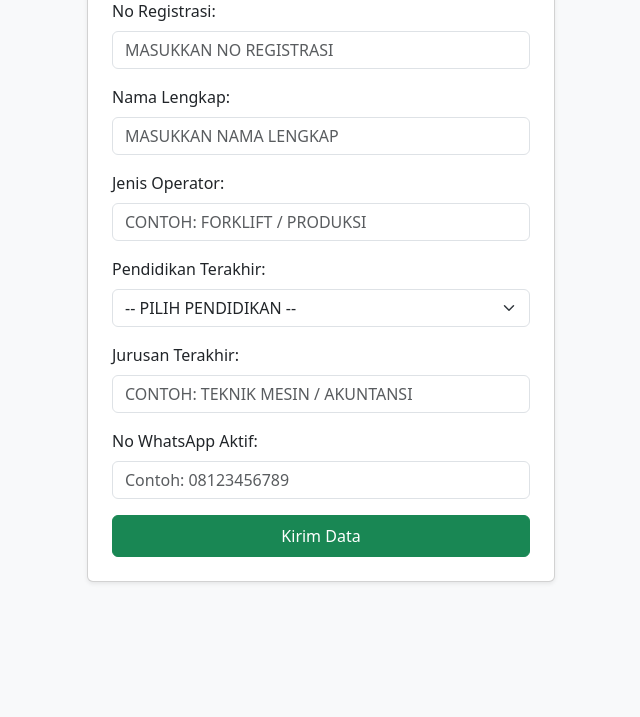
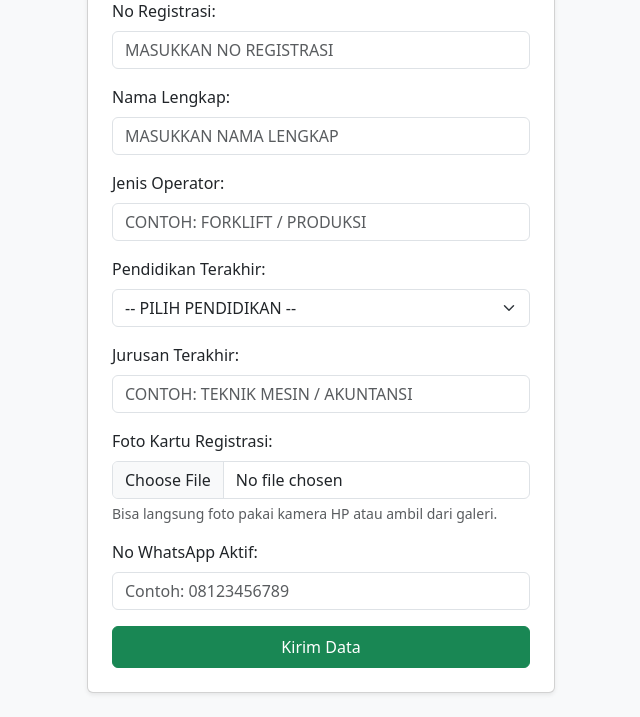
Before and after one commit to urusaitomodachi-design/sistem-rekrutment, a Flask app: template templates/form.html in a window 1280 px wide. Shown: the part 179-896 px from the top of the page, without its empty margins (319-959 px from the left). Before the commit the page ends 762 px from the top, so only its background shows below. Run offline with Flask 3, Linux system fonts and the light colour scheme; the template is opened without the code that fills it, so the values that code supplies are empty; some libraries are stand-ins or nearby versions.

Commit message:
Update form.html

```diff
--- a/templates/form.html
+++ b/templates/form.html
@@ -15,7 +15,7 @@
                 Departemen: <b>{{ session_info[2] }}</b>
             </div>
 
-            <form method="POST">
+            <form method="POST" enctype="multipart/form-data">
                 <div class="mb-3">
                     <label class="form-label">No Registrasi:</label>
                     <input type="text" name="reg_no" class="form-control text-uppercase" placeholder="Masukkan No Registrasi" required>
@@ -51,6 +51,11 @@
                     <input type="text" name="major" class="form-control text-uppercase" placeholder="Contoh: Teknik Mesin / Akuntansi" required>
                 </div>
                 <div class="mb-3">
+                    <label class="form-label">Foto Kartu Registrasi:</label>
+                    <input type="file" name="reg_card" class="form-control" accept="image/*" required>
+                    <div class="form-text text-muted small">Bisa langsung foto pakai kamera HP atau ambil dari galeri.</div>
+                </div>
+                <div class="mb-3">
                     <label class="form-label">No WhatsApp Aktif:</label>
                     <input type="tel" name="whatsapp" class="form-control" placeholder="Contoh: 08123456789" required>
                 </div>
```
